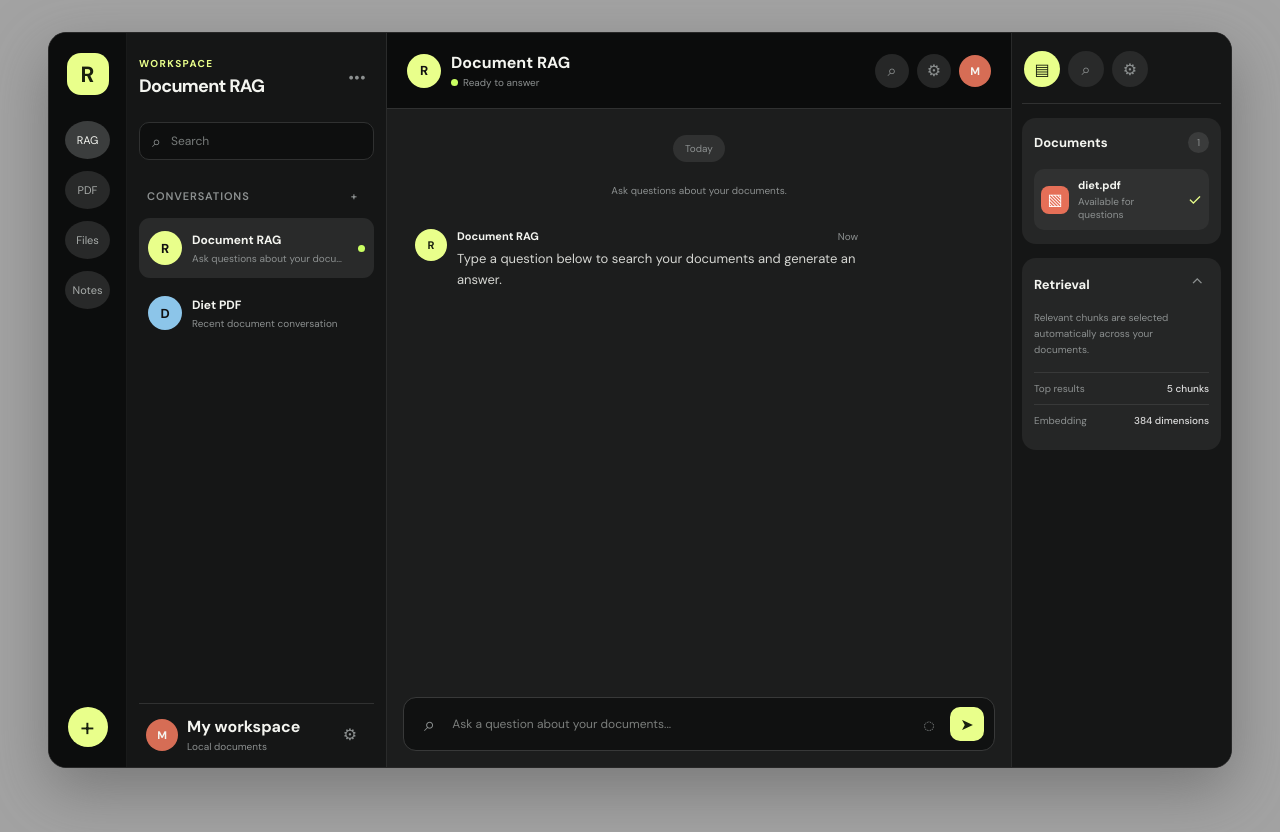
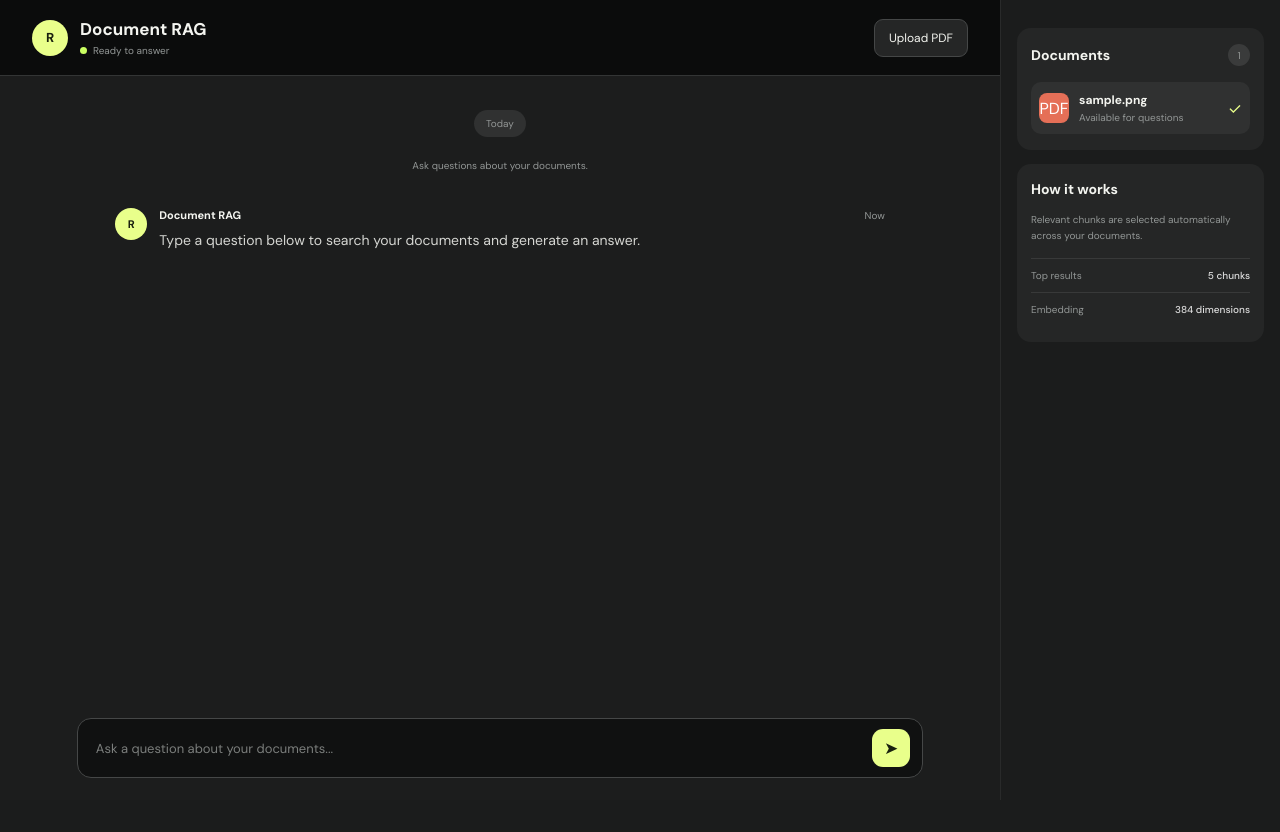
Before and after one commit to Mridul0108/document-reader, a FastAPI app: page / in a window 1280 px wide. After the commit the page ends 800 px from the top, so only its background shows below. Run offline with FastAPI, Linux system fonts and the light colour scheme; tables that the repository leaves empty hold one stand-in row (values such as "Sample post"); parts of the project's set-up code (start-up, migrations or seed data) failed here and were passed over.

```diff
--- a/backend/main.py
+++ b/backend/main.py
@@ -2,46 +2,28 @@ from pathlib import Path
 import sys
 
 from fastapi import FastAPI
-from fastapi.responses import FileResponse
 from fastapi.staticfiles import StaticFiles
-from pydantic import BaseModel
 
 # Keep imports compatible with both `python backend/main.py` and Uvicorn.
 BACKEND_DIR = Path(__file__).resolve().parent
 PROJECT_DIR = BACKEND_DIR.parent
 FRONTEND_DIR = PROJECT_DIR / "frontend"
-TEMPLATES_DIR = FRONTEND_DIR / "templates"
 STATIC_DIR = FRONTEND_DIR / "static"
 if str(BACKEND_DIR) not in sys.path:
     sys.path.insert(0, str(BACKEND_DIR))
 
+from ingestion.service import sync_uploads  # noqa: E402
 from rag import answer_question  # noqa: E402
-
-
-class QuestionRequest(BaseModel):
-    question: str
-
-
-class AnswerResponse(BaseModel):
-    answer: str
+from router import router  # noqa: E402
 
 
 app = FastAPI(title="Document RAG")
+app.include_router(router)
 
 
-@app.get("/api/health")
-def health_check():
-    return {"status": "ok"}
-
-
-@app.post("/api/ask", response_model=AnswerResponse)
-def ask_question(request: QuestionRequest):
-    return AnswerResponse(answer=answer_question(request.question))
-
-
-@app.get("/", include_in_schema=False)
-def frontend_index():
-    return FileResponse(TEMPLATES_DIR / "index.html")
+@app.on_event("startup")
+def index_existing_uploads():
+    sync_uploads(PROJECT_DIR / "uploads")
 
 
 app.mount(
@@ -67,4 +49,6 @@ def cli():
 
 
 if __name__ == "__main__":
+    # Direct CLI execution does not trigger FastAPI startup events.
+    sync_uploads(PROJECT_DIR / "uploads")
     cli()
--- /dev/null
+++ b/backend/router/__init__.py
@@ -0,0 +1,3 @@
+from .routes import router
+
+__all__ = ["router"]
--- a/frontend/static/css/styles.css
+++ b/frontend/static/css/styles.css
@@ -2,62 +2,80 @@
 
 :root {
   color-scheme: dark;
-  --page: #a3a3a3;
-  --shell: #080909;
-  --panel: #151616;
-  --panel-soft: #202121;
-  --panel-hover: #2a2b2b;
-  --line: #303131;
-  --muted: #8c9090;
+  --shell: #111212;
+  --panel: #1b1c1c;
+  --panel-soft: #252626;
+  --line: #333535;
+  --muted: #929695;
   --text: #f4f5f0;
   --accent: #e9ff8b;
   --accent-ink: #19200f;
 }
 
 * { box-sizing: border-box; }
-body { margin: 0; min-width: 1100px; min-height: 100vh; background: var(--page); color: var(--text); font-family: 'DM Sans', Inter, system-ui, sans-serif; }
+html, body { width: 100%; height: 100%; }
+body { margin: 0; overflow: hidden; background: var(--shell); color: var(--text); font-family: 'DM Sans', Inter, system-ui, sans-serif; }
 button, input { font: inherit; }
 button { border: 0; color: inherit; cursor: pointer; }
-.app-shell { display: grid; grid-template-columns: 78px 260px minmax(480px, 1fr) 220px; width: min(1440px, calc(100vw - 96px)); height: min(860px, calc(100vh - 64px)); min-height: 680px; margin: 32px auto; overflow: hidden; border: 1px solid #272727; border-radius: 18px; background: var(--shell); box-shadow: 0 22px 60px #5558; }
-.rail { display: flex; flex-direction: column; align-items: center; gap: 26px; padding: 20px 10px; background: #0c0d0d; border-right: 1px solid #191a1a; }
-.brand-mark { display: grid; place-items: center; width: 42px; height: 42px; border-radius: 14px; background: var(--accent); color: var(--accent-ink); font-size: 22px; font-weight: 700; }
-.rail-nav { display: flex; flex-direction: column; gap: 12px; align-items: center; }
-.rail-pill { width: 45px; height: 38px; border-radius: 50%; background: #282929; color: #a9adab; font-size: 11px; }
-.rail-pill.active, .rail-pill:hover { background: #3b3d3d; color: var(--text); }
-.add-button { width: 40px; height: 40px; margin-top: auto; border-radius: 50%; background: var(--accent); color: var(--accent-ink); font-size: 26px; line-height: 1; }
-.conversation-sidebar, .details-panel { background: var(--panel); }
-.conversation-sidebar { display: flex; flex-direction: column; padding: 24px 12px 14px; border-right: 1px solid #2a2b2b; }
-.sidebar-heading, .section-label, .chat-header, .card-heading, .sidebar-footer, .message-meta, .source-stat { display: flex; align-items: center; justify-content: space-between; }
-.eyebrow { margin: 0 0 4px; color: var(--accent); font-size: 10px; font-weight: 700; letter-spacing: .14em; text-transform: uppercase; }
 h1, h2, h3, p { margin: 0; }
-h1 { font-size: 18px; letter-spacing: -.04em; }
-.icon-button, .small-action { background: transparent; color: var(--muted); }
-.icon-button { width: 34px; height: 34px; border-radius: 50%; font-size: 16px; }
-.icon-button:hover, .small-action:hover { color: var(--text); background: var(--panel-hover); }
-.search-box { display: flex; align-items: center; gap: 8px; height: 38px; margin: 24px 0; padding: 0 12px; border: 1px solid var(--line); border-radius: 10px; background: #0e0f0f; color: var(--muted); }
-.search-box input { width: 100%; border: 0; outline: 0; background: transparent; color: var(--text); font-size: 12px; }
-.search-box input::placeholder { color: #777b7a; }
-.section-label { margin: 0 8px 10px; color: var(--muted); font-size: 11px; font-weight: 600; text-transform: uppercase; letter-spacing: .08em; }
-.small-action { width: 24px; height: 24px; border-radius: 7px; }
-.conversation-list { display: grid; gap: 5px; }
-.conversation { display: flex; align-items: center; gap: 10px; min-height: 60px; padding: 9px; border-radius: 11px; background: transparent; text-align: left; }
-.conversation:hover, .conversation.active { background: #292a2a; }
-.conversation-copy { display: grid; flex: 1; gap: 4px; min-width: 0; }
-.conversation-copy strong { overflow: hidden; font-size: 12px; text-overflow: ellipsis; white-space: nowrap; }
-.conversation-copy small, .sidebar-footer small { overflow: hidden; color: var(--muted); font-size: 10px; text-overflow: ellipsis; white-space: nowrap; }
+
+.app-shell { display: grid; grid-template-columns: minmax(0, 1fr) 280px; width: 100vw; height: 100vh; background: var(--shell); }
+.chat-panel { display: flex; flex-direction: column; min-width: 0; min-height: 0; background: #1c1d1d; }
+.chat-header { display: flex; align-items: center; min-height: 76px; padding: 0 32px; border-bottom: 1px solid var(--line); background: #0b0c0c; }
+.chat-title { display: flex; align-items: center; gap: 12px; }
+.chat-title h2 { font-size: 17px; }
+.header-actions { margin-left: auto; }
+.upload-button { padding: 10px 14px; border: 1px solid #454747; border-radius: 9px; background: #252626; color: var(--text); font-size: 12px; }
+.upload-button:hover { border-color: var(--accent); color: var(--accent); }
+.upload-button:disabled { cursor: wait; opacity: .55; }
 .conversation-avatar, .avatar { display: grid; place-items: center; flex: 0 0 auto; border-radius: 50%; font-weight: 700; }
-.conversation-avatar { width: 34px; height: 34px; color: #111; font-size: 13px; }
-.lime { background: var(--accent); }.blue { background: #8cc5e9; }.user-avatar { background: #d66d55; }
-.status-dot, .online-label i { width: 7px; height: 7px; border-radius: 50%; background: #caff62; }
-.sidebar-footer { gap: 9px; margin-top: auto; padding: 12px 7px 0; border-top: 1px solid var(--line); }
-.sidebar-footer > div { display: grid; flex: 1; gap: 3px; min-width: 0; }
+.conversation-avatar { width: 36px; height: 36px; color: #111; font-size: 13px; }
 .avatar { width: 32px; height: 32px; font-size: 11px; }
-.chat-panel { display: flex; flex-direction: column; min-width: 0; background: #1c1d1d; }
-.chat-header { min-height: 76px; padding: 0 20px; border-bottom: 1px solid #303131; background: #0b0c0c; }
-.chat-title { display: flex; align-items: center; gap: 10px; }.chat-title h2 { font-size: 16px; }.online-label { display: flex; align-items: center; gap: 5px; margin-top: 3px; color: var(--muted); font-size: 10px; }
-.header-actions { display: flex; align-items: center; gap: 8px; }.header-actions .icon-button { background: #262727; }.header-actions .icon-button:hover { background: #363737; }
-.chat-body { flex: 1; overflow: auto; padding: 26px 28px; }.date-chip, .system-note { width: fit-content; margin: 0 auto 22px; border-radius: 20px; color: var(--muted); font-size: 10px; }.date-chip { padding: 7px 12px; background: #303131; }.system-note { margin-bottom: 32px; }
-.message { display: flex; gap: 10px; max-width: 78%; margin-bottom: 25px; }.message-content { flex: 1; }.message-meta { margin-bottom: 6px; font-size: 11px; }.message-meta time { color: var(--muted); font-size: 10px; }.message p { color: #d5d6d2; font-size: 13px; line-height: 1.6; }
-.assistant-avatar { background: var(--accent); color: var(--accent-ink); }.composer { display: flex; align-items: center; gap: 9px; margin: 0 16px 16px; padding: 9px 10px 9px 14px; border: 1px solid #383939; border-radius: 13px; background: #101111; }.composer input { flex: 1; min-width: 0; border: 0; outline: 0; background: transparent; color: var(--text); font-size: 12px; }.composer input::placeholder { color: #7b7e7c; }.attach-button, .composer-action { background: transparent; color: var(--muted); font-size: 20px; }.send-button { display: grid; place-items: center; width: 34px; height: 34px; border-radius: 10px; background: var(--accent); color: var(--accent-ink); font-size: 16px; }.send-button:hover, .add-button:hover { filter: brightness(1.08); }
-.details-panel { padding: 18px 10px; border-left: 1px solid #292a2a; }.details-actions { display: flex; gap: 8px; padding: 0 2px 16px; border-bottom: 1px solid var(--line); }.round-action { width: 36px; height: 36px; border-radius: 50%; background: #292a2a; color: var(--muted); }.round-action.selected, .round-action:hover { background: var(--accent); color: var(--accent-ink); }.details-card { margin-top: 14px; padding: 14px 12px; border-radius: 14px; background: #252626; }.card-heading h3 { font-size: 13px; }.card-heading > span { display: grid; place-items: center; width: 21px; height: 21px; border-radius: 50%; background: #3a3b3b; color: var(--muted); font-size: 10px; }.document-item { display: flex; align-items: center; gap: 9px; margin-top: 16px; padding: 9px 7px; border-radius: 10px; background: #303131; }.file-icon { display: grid; place-items: center; width: 28px; height: 28px; border-radius: 8px; background: #e56f57; color: #fff; }.document-item div { display: grid; flex: 1; gap: 3px; min-width: 0; }.document-item strong { font-size: 11px; }.document-item small, .source-card p { color: var(--muted); font-size: 10px; }.check { color: var(--accent); }.source-card p { margin: 14px 0; line-height: 1.6; }.source-stat { padding: 9px 0; border-top: 1px solid #383939; color: var(--muted); font-size: 10px; }.source-stat strong { color: #ddd; font-size: 10px; font-weight: 500; }
-@media (max-width: 1150px) { body { min-width: 0; }.app-shell { width: calc(100vw - 24px); grid-template-columns: 64px 230px minmax(420px, 1fr); }.details-panel { display: none; } }
+.lime, .assistant-avatar { background: var(--accent); color: var(--accent-ink); }
+.online-label { display: flex; align-items: center; gap: 6px; margin-top: 4px; color: var(--muted); font-size: 10px; }
+.online-label i { width: 7px; height: 7px; border-radius: 50%; background: #caff62; }
+
+.chat-body { flex: 1 1 auto; min-height: 0; overflow-y: auto; padding: 34px clamp(24px, 9vw, 150px); }
+.date-chip, .system-note { width: fit-content; margin: 0 auto 22px; border-radius: 20px; color: var(--muted); font-size: 10px; }
+.date-chip { padding: 7px 12px; background: #303131; }
+.system-note { margin-bottom: 36px; }
+.message { display: flex; gap: 12px; max-width: 920px; margin: 0 auto 28px; }
+.message-content { flex: 1; min-width: 0; }
+.message-meta { display: flex; align-items: center; justify-content: space-between; margin-bottom: 7px; font-size: 11px; }
+.message-meta time { color: var(--muted); font-size: 10px; }
+.message p { color: #d5d6d2; font-size: 14px; line-height: 1.7; overflow-wrap: anywhere; }
+
+.composer { display: flex; align-items: center; gap: 10px; margin: 0 clamp(18px, 6vw, 100px) 22px; padding: 10px 12px 10px 16px; border: 1px solid #454747; border-radius: 14px; background: #101111; }
+.composer:focus-within { border-color: #78834b; }
+.composer input { flex: 1; min-width: 0; border: 0; outline: 0; background: transparent; color: var(--text); font-size: 13px; }
+.composer input::placeholder { color: #7b7e7c; }
+.send-button { display: grid; place-items: center; width: 38px; height: 38px; border-radius: 11px; background: var(--accent); color: var(--accent-ink); font-size: 17px; }
+.send-button:hover { filter: brightness(1.08); }
+
+.details-panel { overflow-y: auto; padding: 28px 16px; border-left: 1px solid #292a2a; background: var(--panel); }
+.details-card { padding: 16px 14px; border-radius: 14px; background: var(--panel-soft); }
+.details-card + .details-card { margin-top: 14px; }
+.card-heading { display: flex; align-items: center; justify-content: space-between; }
+.card-heading h3 { font-size: 14px; }
+.card-heading > span { display: grid; place-items: center; width: 22px; height: 22px; border-radius: 50%; background: #3a3b3b; color: var(--muted); font-size: 10px; }
+.document-item { display: flex; align-items: center; gap: 10px; margin-top: 16px; padding: 10px 8px; border-radius: 10px; background: #303131; }
+.document-list { display: grid; gap: 8px; }
+.empty-documents { margin-top: 14px; color: var(--muted); font-size: 10px; line-height: 1.5; }
+.file-icon { display: grid; place-items: center; width: 30px; height: 30px; border-radius: 8px; background: #e56f57; color: #fff; }
+.document-item div { display: grid; flex: 1; gap: 3px; min-width: 0; }
+.document-item strong { overflow: hidden; font-size: 12px; text-overflow: ellipsis; white-space: nowrap; }
+.document-item small, .source-card p { color: var(--muted); font-size: 10px; }
+.check { color: var(--accent); }
+.source-card p { margin: 14px 0; line-height: 1.6; }
+.source-stat { display: flex; align-items: center; justify-content: space-between; padding: 10px 0; border-top: 1px solid #383939; color: var(--muted); font-size: 10px; }
+.source-stat strong { color: #ddd; font-size: 10px; font-weight: 500; }
+
+@media (max-width: 760px) {
+  body { overflow: auto; }
+  .app-shell { grid-template-columns: 1fr; height: auto; min-height: 100vh; }
+  .chat-panel { min-height: 100vh; }
+  .chat-header { padding: 0 18px; }
+  .chat-body { padding: 24px 16px; }
+  .composer { margin: 0 12px 12px; }
+  .details-panel { border-top: 1px solid #292a2a; border-left: 0; }
+}
--- a/frontend/static/js/script.js
+++ b/frontend/static/js/script.js
@@ -1,15 +1,69 @@
 const composer = document.querySelector('#composer');
 const input = document.querySelector('#questionInput');
 const chatBody = document.querySelector('#chatBody');
+const messageList = chatBody;
+const sendButton = composer.querySelector('.send-button');
+const uploadButton = document.querySelector('#uploadButton');
+const documentInput = document.querySelector('#documentInput');
+const documentCount = document.querySelector('#documentCount');
+const documentList = document.querySelector('#documentList');
+
+async function refreshDocuments() {
+  try {
+    const response = await fetch('/api/documents', { cache: 'no-store' });
+    if (!response.ok) throw new Error('Could not load documents.');
+    renderDocuments(await response.json());
+  } catch (error) {
+    documentList.innerHTML = `<p class="empty-documents">${escapeHtml(error.message)}</p>`;
+  }
+}
+
+function renderDocuments(documents) {
+  documentCount.textContent = documents.length;
+  if (!documents.length) {
+    documentList.innerHTML = '<p class="empty-documents">No documents uploaded yet.</p>';
+    return;
+  }
+  documentList.innerHTML = documents.map((document) => `
+    <div class="document-item">
+      <span class="file-icon">PDF</span>
+      <div><strong title="${escapeHtml(document.file_name)}">${escapeHtml(document.file_name)}</strong><small>Available for questions</small></div>
+      <span class="check" aria-label="Indexed">✓</span>
+    </div>`).join('');
+}
+
+uploadButton.addEventListener('click', () => documentInput.click());
+
+documentInput.addEventListener('change', async () => {
+  const file = documentInput.files[0];
+  if (!file) return;
+  setBusy(true);
+  appendMessage('assistant-message', 'Document RAG', `Indexing ${file.name}...`, 'R', 'assistant-avatar');
+  try {
+    const formData = new FormData();
+    formData.append('file', file);
+    const response = await fetch('/api/upload', { method: 'POST', body: formData });
+    const data = await response.json();
+    if (!response.ok) throw new Error(data.detail || 'The document could not be indexed.');
+    await refreshDocuments();
+    appendMessage('assistant-message', 'Document RAG', `${data.file_name} is ready. Indexed ${data.chunks} chunks.`, 'R', 'assistant-avatar');
+  } catch (error) {
+    appendMessage('assistant-message', 'Document RAG', error.message, 'R', 'assistant-avatar');
+  } finally {
+    documentInput.value = '';
+    setBusy(false);
+  }
+});
 
 composer.addEventListener('submit', async (event) => {
   event.preventDefault();
   const question = input.value.trim();
-  if (!question) return;
+  if (!question || composer.dataset.busy === 'true') return;
 
   appendMessage('user-message', 'You', question, 'M', 'user-avatar');
   input.value = '';
-  chatBody.scrollTop = chatBody.scrollHeight;
+  setBusy(true);
+  const pending = appendMessage('assistant-message', 'Document RAG', 'Searching your indexed documents...', 'R', 'assistant-avatar');
 
   try {
     const response = await fetch('/api/ask', {
@@ -17,16 +71,24 @@ composer.addEventListener('submit', async (event) => {
       headers: { 'Content-Type': 'application/json' },
       body: JSON.stringify({ question }),
     });
+    const data = await response.json();
+    if (!response.ok) throw new Error(data.detail || 'The server could not answer the question.');
+    pending.querySelector('p').innerHTML = escapeHtml(data.answer).replace(/\n/g, '<br />');
+  } catch (error) {
+    pending.querySelector('p').textContent = error.message;
+  } finally {
+    setBusy(false);
+    input.focus();
+    chatBody.scrollTop = chatBody.scrollHeight;
+  }
+});
 
-    if (!response.ok) throw new Error('The server could not answer the question.');
-    const data = await response.json();
-    appendMessage('assistant-message', 'Document RAG', data.answer, 'R', 'assistant-avatar');
-  } catch (error) {
-    appendMessage('assistant-message', 'Document RAG', error.message, 'R', 'assistant-avatar');
-  }
-
-  chatBody.scrollTop = chatBody.scrollHeight;
-});
+function setBusy(isBusy) {
+  composer.dataset.busy = String(isBusy);
+  input.disabled = isBusy;
+  sendButton.disabled = isBusy;
+  uploadButton.disabled = isBusy;
+}
 
 function appendMessage(messageClass, author, text, avatarText, avatarClass) {
   const message = document.createElement('article');
@@ -37,7 +99,9 @@ function appendMessage(messageClass, author, text, avatarText, avatarClass) {
       <div class="message-meta"><strong>${escapeHtml(author)}</strong><time>Now</time></div>
       <p>${escapeHtml(text).replace(/\n/g, '<br />')}</p>
     </div>`;
-  chatBody.appendChild(message);
+  messageList.appendChild(message);
+  chatBody.scrollTop = chatBody.scrollHeight;
+  return message;
 }
 
 function escapeHtml(value) {
@@ -45,3 +109,5 @@ function escapeHtml(value) {
   element.textContent = value;
   return element.innerHTML;
 }
+
+refreshDocuments();
--- a/frontend/templates/index.html
+++ b/frontend/templates/index.html
@@ -4,68 +4,10 @@
     <meta charset="UTF-8" />
     <meta name="viewport" content="width=device-width, initial-scale=1.0" />
     <title>Document RAG</title>
-    <link rel="stylesheet" href="/static/css/styles.css" />
+    <link rel="stylesheet" href="/static/css/styles.css?v=4" />
   </head>
   <body>
     <main class="app-shell">
-      <aside class="rail" aria-label="Workspace navigation">
-        <div class="brand-mark">R</div>
-        <nav class="rail-nav">
-          <button class="rail-pill active">RAG</button>
-          <button class="rail-pill">PDF</button>
-          <button class="rail-pill">Files</button>
-          <button class="rail-pill">Notes</button>
-        </nav>
-        <button class="add-button" aria-label="Add document">+</button>
-      </aside>
-
-      <aside class="conversation-sidebar">
-        <div class="sidebar-heading">
-          <div>
-            <p class="eyebrow">Workspace</p>
-            <h1>Document RAG</h1>
-          </div>
-          <button class="icon-button" aria-label="More options">•••</button>
-        </div>
-
-        <label class="search-box">
-          <span aria-hidden="true">⌕</span>
-          <input type="search" placeholder="Search" />
-        </label>
-
-        <div class="section-label">
-          <span>Conversations</span>
-          <button class="small-action" aria-label="New conversation">+</button>
-        </div>
-
-        <div class="conversation-list">
-          <button class="conversation active">
-            <span class="conversation-avatar lime">R</span>
-            <span class="conversation-copy">
-              <strong>Document RAG</strong>
-              <small>Ask questions about your documents.</small>
-            </span>
-            <span class="status-dot"></span>
-          </button>
-          <button class="conversation">
-            <span class="conversation-avatar blue">D</span>
-            <span class="conversation-copy">
-              <strong>Diet PDF</strong>
-              <small>Recent document conversation</small>
-            </span>
-          </button>
-        </div>
-
-        <div class="sidebar-footer">
-          <span class="avatar user-avatar">M</span>
-          <div>
-            <strong>My workspace</strong>
-            <small>Local documents</small>
-          </div>
-          <button class="icon-button" aria-label="Workspace settings">⚙</button>
-        </div>
-      </aside>
-
       <section class="chat-panel">
         <header class="chat-header">
           <div class="chat-title">
@@ -76,9 +18,8 @@
             </div>
           </div>
           <div class="header-actions">
-            <button class="icon-button" aria-label="Search conversation">⌕</button>
-            <button class="icon-button" aria-label="Conversation settings">⚙</button>
-            <span class="avatar user-avatar">M</span>
+            <input id="documentInput" type="file" accept="application/pdf" hidden />
+            <button id="uploadButton" class="upload-button" type="button">Upload PDF</button>
           </div>
         </header>
 
@@ -95,37 +36,25 @@
         </div>
 
         <form class="composer" id="composer">
-          <button type="button" class="attach-button" aria-label="Attach document">⌕</button>
           <input id="questionInput" type="text" placeholder="Ask a question about your documents..." autocomplete="off" />
-          <button type="button" class="composer-action" aria-label="Voice input">◌</button>
           <button type="submit" class="send-button" aria-label="Send question">➤</button>
         </form>
       </section>
 
       <aside class="details-panel">
-        <div class="details-actions">
-          <button class="round-action selected" aria-label="Documents">▤</button>
-          <button class="round-action" aria-label="Search">⌕</button>
-          <button class="round-action" aria-label="Settings">⚙</button>
-        </div>
-
         <section class="details-card">
-          <div class="card-heading"><h3>Documents</h3><span>1</span></div>
-          <div class="document-item">
-            <span class="file-icon">▧</span>
-            <div><strong>diet.pdf</strong><small>Available for questions</small></div>
-            <span class="check">✓</span>
-          </div>
+          <div class="card-heading"><h3>Documents</h3><span id="documentCount">0</span></div>
+          <div id="documentList" class="document-list"><p class="empty-documents">Loading documents...</p></div>
         </section>
 
         <section class="details-card source-card">
-          <div class="card-heading"><h3>Retrieval</h3><button class="small-action">⌃</button></div>
+          <div class="card-heading"><h3>How it works</h3></div>
           <p>Relevant chunks are selected automatically across your documents.</p>
           <div class="source-stat"><span>Top results</span><strong>5 chunks</strong></div>
           <div class="source-stat"><span>Embedding</span><strong>384 dimensions</strong></div>
         </section>
       </aside>
     </main>
-    <script src="/static/js/script.js"></script>
+    <script src="/static/js/script.js?v=4"></script>
   </body>
 </html>
--- a/requirements.txt
+++ b/requirements.txt
@@ -83,6 +83,7 @@ pydantic-settings==2.16.1
 pydantic_core==2.50.1
 Pygments==2.21.0
 pypdf==6.21.2
+python-multipart==0.0.20
 python-dotenv==1.2.4
 PyYAML==6.0.3
 regex==2026.9.29
```
Also changed, not shown: backend/generation/llm.py (+7 -9 lines), backend/ingestion/service.py (added, +75 -0 lines), backend/memory/buffer.py (added, +26 -0 lines), backend/rag.py (+82 -23 lines), backend/retrieval/search.py (+75 -2 lines), backend/router/routes.py (added, +84 -0 lines), backend/test.py (+5 -7 lines), backend/ingestion/loader.py (line endings or trailing spaces), 4 other files.
